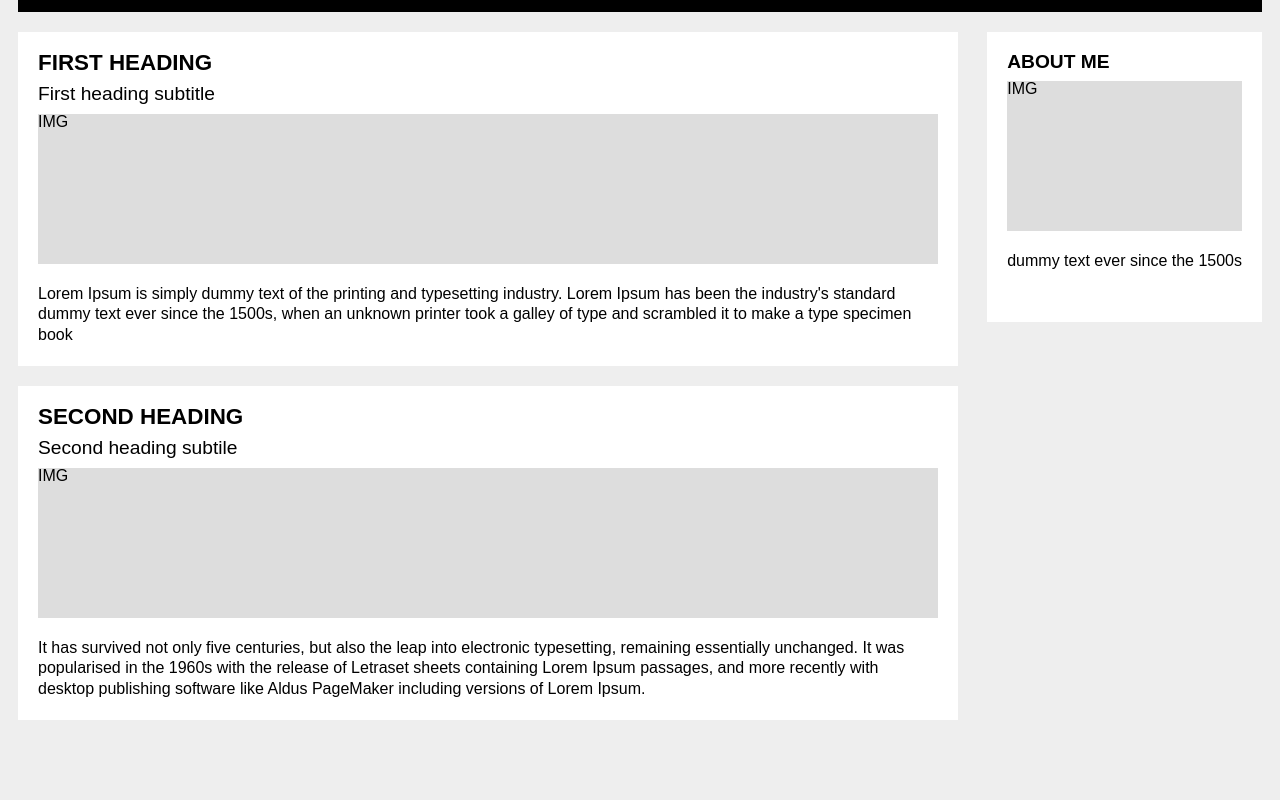
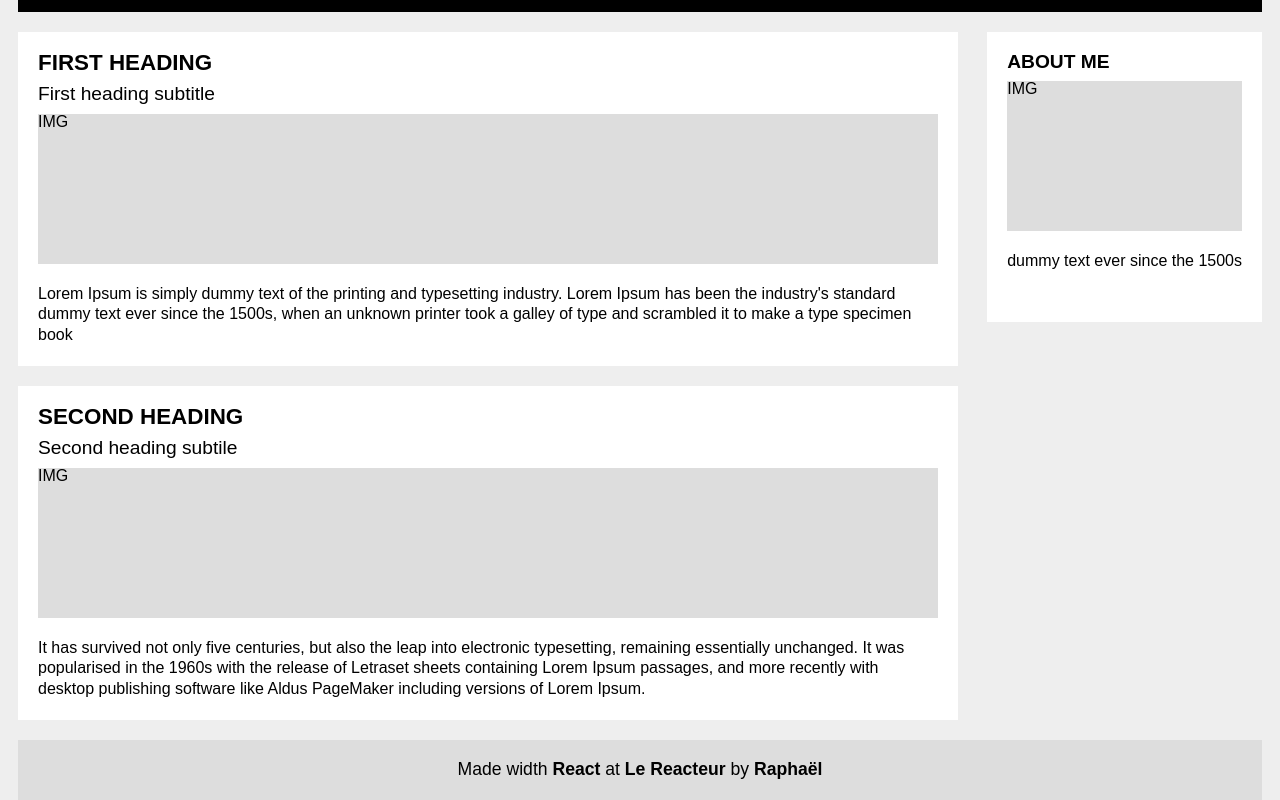
Before and after one commit to raphael94360/my-blog-bis, a React (Create React App) app: page / in a window 1280 px wide. Shown: the part 164-964 px from the top of the page. Before the commit the page ends 904 px from the top, so only its background shows below. Built offline with nearby package versions, Linux system fonts and the light colour scheme.

Commit message:
mise en place footer

```diff
--- a/src/App.js
+++ b/src/App.js
@@ -2,6 +2,7 @@ import './App.scss';
 import Header from './components/header/Header';
 import NavigationMenu from './components/navigation/NavigationMenu';
 import Content from './components/main/Content';
+import Footer from './components/main/Footer';
 
 function App() {
   return (
@@ -9,6 +10,7 @@ function App() {
       <Header />
       <NavigationMenu />
       <Content />
+      <Footer />
     </div>
   );
 }
--- a/src/App.scss
+++ b/src/App.scss
@@ -2,3 +2,4 @@
 @import './assets/css/header.scss';
 @import './assets/css/navigation.scss';
 @import './assets/css/main.scss';
+@import './assets/css/footer.scss';
--- /dev/null
+++ b/src/assets/css/footer.scss
@@ -0,0 +1,15 @@
+.footer {
+  display: flex;
+  justify-content: center;
+  align-items: center;
+  height: 60px;
+  background-color: #ddd;
+
+  p {
+    font-size: 1.1rem;
+  }
+
+  span {
+    font-weight: bold;
+  }
+}
--- /dev/null
+++ b/src/components/main/Footer.js
@@ -0,0 +1,9 @@
+const Footer = () => {
+  return(
+    <div className="footer">
+      <p> Made width <span> React </span> at <span> Le Reacteur </span> by <span>Raphaël </span></p>
+    </div>
+  )
+}
+
+export default Footer;
```
